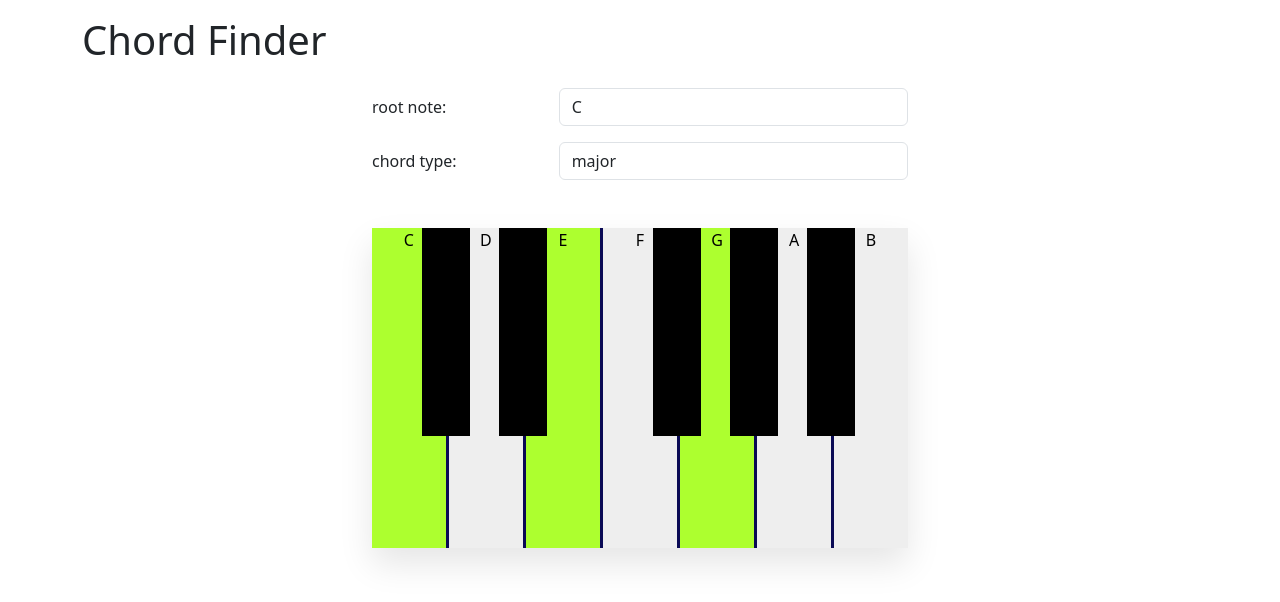
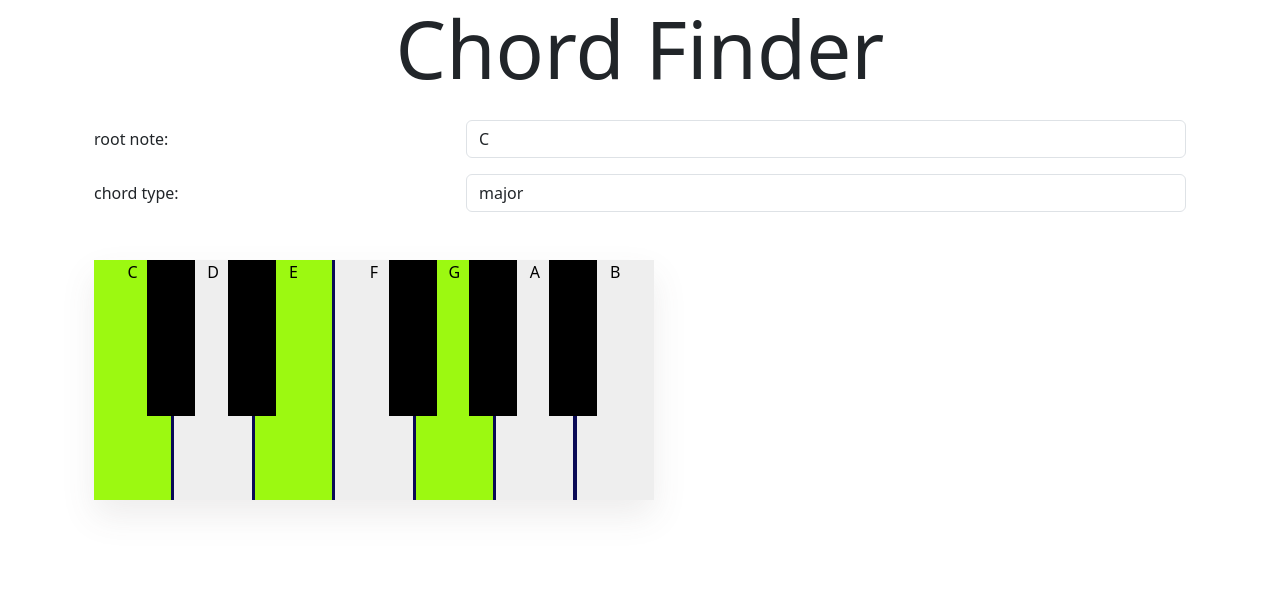
Before and after one commit to SamWen0201/chord-finder, a Vue app in the folder chord-finder/: page / in a window 1280 px wide. Shown: the top 602 px of the page. Built offline with nearby package versions, Linux system fonts and the light colour scheme.

Commit message:
refactor : 將黑鍵與白鍵透過物件進行綁定

```diff
--- a/chord-finder/src/App.vue
+++ b/chord-finder/src/App.vue
@@ -1,6 +1,6 @@
 <template>
-  <div class="container">
-    <h1>{{ title }}</h1>
+  <div class="container-md">
+    <h1 class="text-center display-1">{{ title }}</h1>
     <ChordSelector></ChordSelector>
   </div>
 </template>
--- a/chord-finder/src/components/ChordSelector.vue
+++ b/chord-finder/src/components/ChordSelector.vue
@@ -1,5 +1,5 @@
 <template>
-  <section class="container chord-selector">
+  <div class="chord-selector container">
     <!-- Chord Selector Form -->
     <form class="form mb-5">
       <div class="row mb-3">
@@ -47,11 +47,11 @@
       :selectedNotes="selectedNotes"
       :notes="notes"
     ></PianoKeyBoard>
-  </section>
+  </div>
 </template>
 
 <script>
-import PianoKeyBoard from "../components/PianoKeyBoard.vue";
+import PianoKeyBoard from "../components/PianoKeyboard.vue";
 
 export default {
   components: {
@@ -97,7 +97,6 @@ export default {
 
 <style scoped lang="scss">
 .chord-selector {
-  max-width: 35rem; // 540px
   &__result {
     font-size: 1.6rem;
   }
--- a/chord-finder/src/components/PianoKeyboard.vue
+++ b/chord-finder/src/components/PianoKeyboard.vue
@@ -1,40 +1,21 @@
-<!--
- notes: ["C",
-        "C#",
-        "D",
-        "D#",
-        "E",
-        "F",
-        "F#",
-        "G",
-        "G#",
-        "A",
-        "A#",
-        "B",]
--->
 <template>
-  <!-- <div>{{ selectedNotes }}</div> -->
   <div class="piano-container">
     <div class="piano">
       <div
         class="piano__white-key"
-        v-for="note in whiteKeyNote"
-        :key="note"
-        :id="note"
-        :class="{ active: this.selectedNotes.includes(note) }"
+        v-for="note in whiteKeyNotesOb"
+        :key="note.name"
+        :class="{ active: selectedNotes.includes(note.name) }"
       >
         <div
           class="piano__black-key"
-          v-if="note !== 'E' && note !== 'B'"
-          :key="notes[notes.findIndex((curNote) => curNote === note) + 1]"
-          :id="notes[notes.findIndex((curNote) => curNote === note) + 1]"
+          v-if="note.blackKey"
+          :key="note.blackKey"
           :class="{
-            active: this.selectedNotes.includes(
-              notes[notes.findIndex((curNote) => curNote === note) + 1],
-            ),
+            active: selectedNotes.includes(note.blackKey),
           }"
         ></div>
-        {{ note }}
+        {{ note.name }}
       </div>
     </div>
   </div>
@@ -49,25 +30,52 @@ export default {
   },
   methods: {},
   computed: {
-    whiteKeyNote() {
-      return this.notes.filter((note) => note.length === 1);
+    whiteKeyNotesOb() {
+      const whiteKeyNotes = this.notes.filter((note) => note.length === 1);
+      // 目前的 whiteKeyNotes = ['C', 'D', 'E', 'F', 'G', 'A', 'B']
+
+      const whiteKeyNotesOb = whiteKeyNotes.map((whiteKeyNote) => {
+        // 因為黑鍵存在的位置是固定的，所以將 whiteKeyNotes 原始的 string 物件，讓白鍵綁定黑鍵
+        // 陣列元素會變成 物件 e.g., {name: 'C', blackKey:'C#'} {name: B, blackKey: ''}
+
+        if (whiteKeyNote !== "E" && whiteKeyNote !== "B") {
+          return {
+            name: whiteKeyNote,
+            blackKey:
+              this.notes[
+                this.notes.findIndex((note) => whiteKeyNote === note) + 1
+              ],
+          };
+        } else {
+          return {
+            name: whiteKeyNote,
+            blackKey: "",
+          };
+        }
+      });
+      return whiteKeyNotesOb;
     },
   },
 };
 </script>
+
 <style scoped lang="scss">
-// variables
+// vraibles
+// layout
 $white-key-gap: 0.2rem;
+
+// color
+$key-lighten-green: rgb(156, 249, 17);
 
 // style
 .piano-container {
-  // width: 516px
+  max-width: 35rem; // 540px
   background-color: rgb(10, 10, 85);
   color: #fff;
-  height: 20rem; // 暫時 320px
+  height: 15rem; // 暫時 320px
   // border-radius: 5px;
   overflow: hidden;
-  box-shadow: 0 1rem 2rem rgba(#000, 0.1);
+  box-shadow: 0 1rem 2rem rgba(#5a5353, 0.1);
 }
 .piano {
   display: flex;
@@ -81,6 +89,8 @@ $white-key-gap: 0.2rem;
     position: relative;
     color: #000;
     text-align: center;
+
+    transition: all 0.3s;
   }
   &__black-key {
     position: absolute;
@@ -91,10 +101,12 @@ $white-key-gap: 0.2rem;
     top: 0;
     transform: translateX(50%);
     z-index: 10;
+
+    transition: all 0.3s;
   }
 }
 
 .active {
-  background-color: greenyellow;
+  background-color: $key-lighten-green;
 }
 </style>
```
